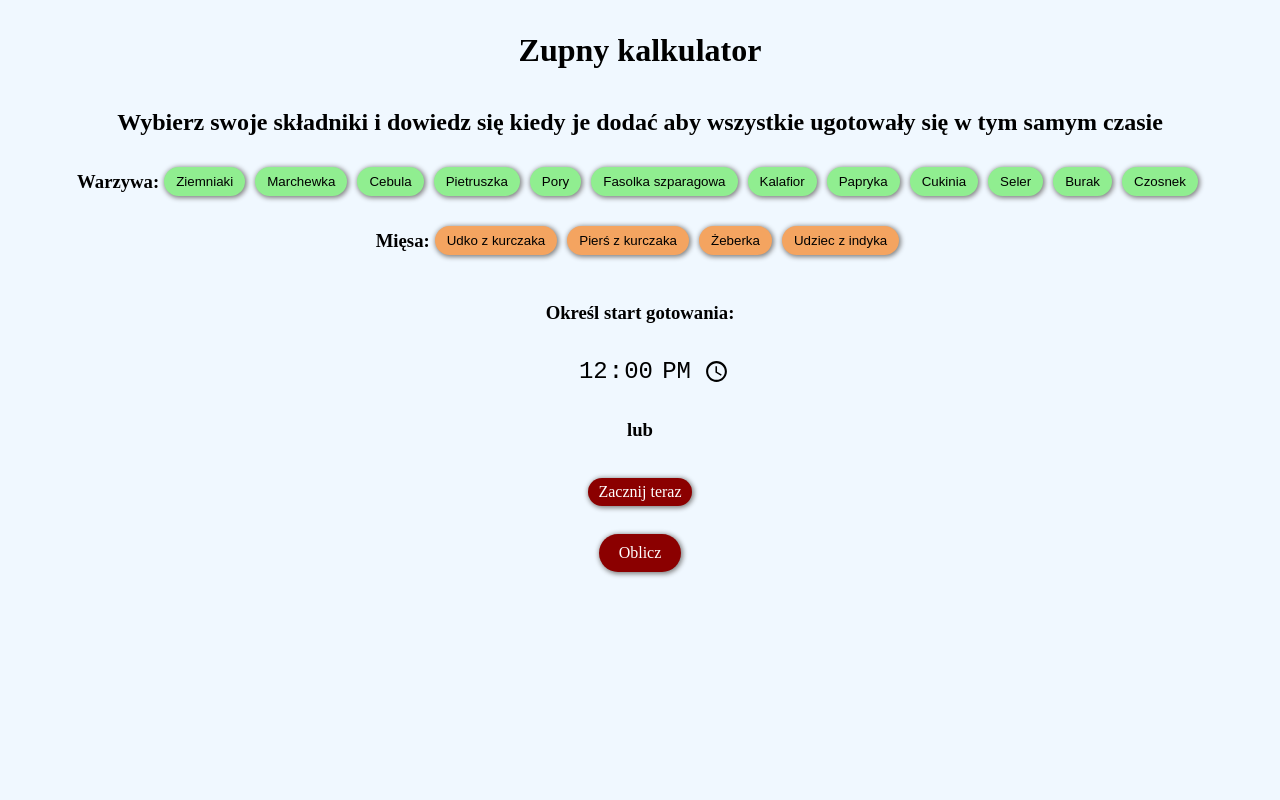
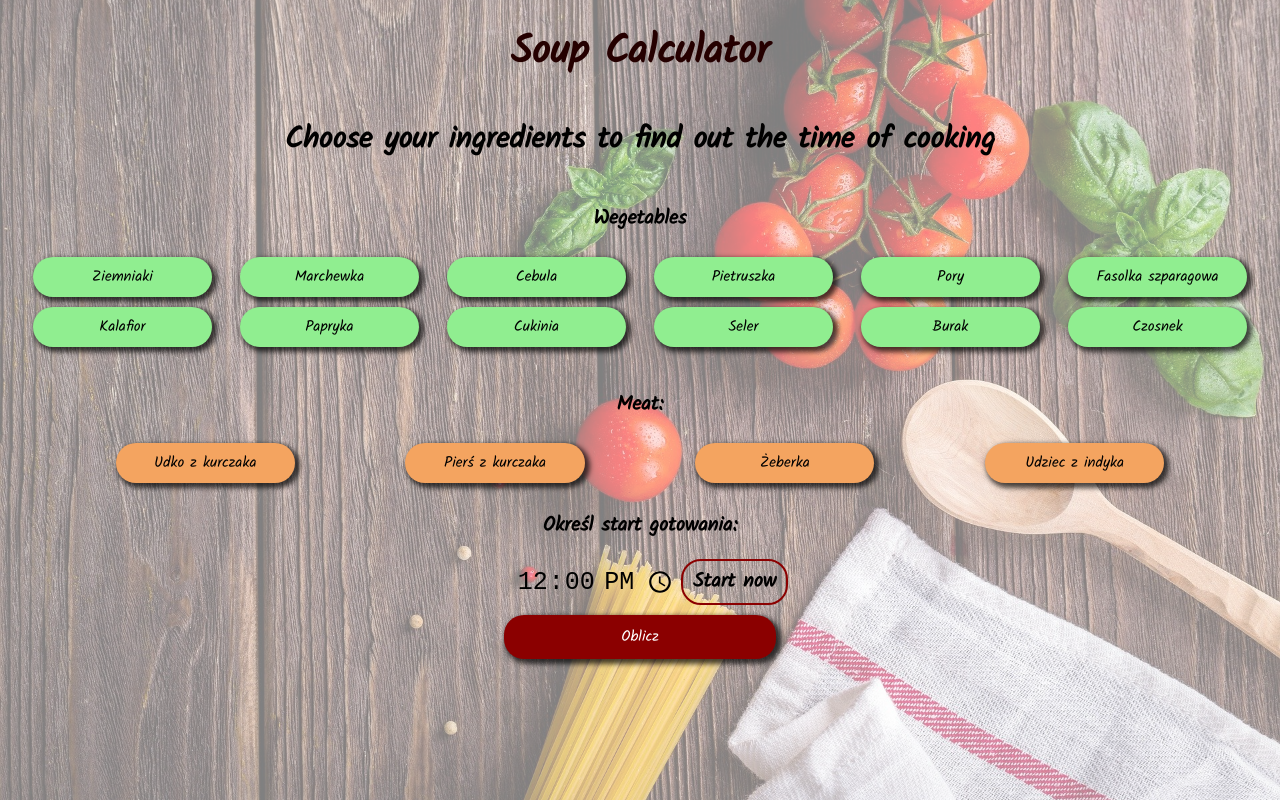
Before and after one commit to KamilSend/soup, a website: page index.html in a window 1280 px wide. Drawn offline with nearby package versions, Linux system fonts and the light colour scheme.

Commit message:
background photo, new font, some change in spacing, new start now button

```diff
--- a/index.html
+++ b/index.html
@@ -12,15 +12,24 @@
     <title>Calculator</title>
     <script src="https://ajax.googleapis.com/ajax/libs/jquery/3.4.1/jquery.min.js"></script>
 
+    <link href="https://fonts.googleapis.com/css?family=Kalam&display=swap" rel="stylesheet">
+
+
 </head>
 <body>
+
 <main>
+    <img src="kitchen.jpg" alt="kitchen" class="backgroundImg">
+    <div class="imgOverlay"></div>
+    <section id="title">
 
-    <h1>Zupny kalkulator</h1>
-    <h2>Wybierz swoje składniki i dowiedz się kiedy je dodać aby wszystkie ugotowały się w tym samym czasie</h2>
+        <h1 id="mainTitle">Soup Calculator</h1>
+        <h2>Choose your ingredients to find out the time of cooking</h2>
+    </section>
 
+    <section id="ingredients">
         <div class="foodGroup">
-    <h3>Warzywa:</h3>
+            <h3 class="foodGroupTitle">Wegetables</h3>
             <button class="ingredient button vegetable">Ziemniaki</button>
             <button class="ingredient button vegetable">Marchewka</button>
             <button class="ingredient button vegetable">Cebula</button>
@@ -35,22 +44,28 @@
             <button class="ingredient button vegetable">Czosnek</button>
         </div>
         <div class="foodGroup">
-    <h3>Mięsa:</h3>
+            <h3 class="foodGroupTitle">Meat:</h3>
             <button class="ingredient button meat">Udko z kurczaka</button>
             <button class="ingredient button meat">Pierś z kurczaka</button>
             <button class="ingredient button meat">Żeberka</button>
             <button class="ingredient button meat">Udziec z indyka</button>
         </div>
-    <h3 class="paddingMedium">Określ start gotowania:</h3>
+    </section>
+    <section id="calculations">
+        <h3>Określ start gotowania:</h3>
+        <div class="time">
         <input type="time" value="12:00" id="timeInput">
-    <h3 class="paddingMedium">lub</h3>
-    <div class="button now">Zacznij teraz</div><br>
 
-    <div id="result" class="button result">Oblicz</div>
+            <div class="button now"><h3>Start now</h3></div><br>
+        </div>
+
+
+        <a href="#mainTitle"><div id="result" class="button result">Oblicz</div></a>
         <div class="displayResult"></div>
 
         <div id="displayResult"><div id="close" class="close">X</div></div>
         <div id="cover"></div>
+    </section>
 
 
 </main>
--- a/main.js
+++ b/main.js
@@ -37,18 +37,6 @@ $.getJSON('table.json', function(data){
 
     }, 1000);
 
-   /* for (let i = 0; i < buttons.length; i++) {
-        buttons[i].addEventListener('click', function table(){
-
-            ingredients.push(data.components[i].component); //dodawanie klikniętych elementów do tablicy
-            ingredients.sort(function(a, b) { //posortowanie tablicy
-                return a.value - b.value;
-            });
-            ingredients.reverse(); //odwrócenie tablicy żeby pierwsze były największe wartości
-            buttons[i].classList.toggle('btnActive');//zaznaczenie wybranego składnika
-        })
-    }*/
-
    //tworzenie przycisków ze składnikami-----------------------------------------------------------
 
 
@@ -74,11 +62,11 @@ $.getJSON('table.json', function(data){
     //obliczanie czasów dodawania składników--------------------------------------------------------
     document.querySelector('.result').addEventListener('click', function(){
 
-
-            $('#result').click(function(){
-                $("html, body").animate({ scrollTop: 0 }, 500);
-                return false;
-            });
+            //przewijanie jquery
+            // $('#result').click(function(){
+            //     $("html, body").animate({ scrollTop: 0 }, 500);
+            //     return false;
+            // });
 
         //display.textContent +=`Najpierw wrzuć ${ingredients[0].name} o ${hour}:${minute}`;
         display.innerHTML +=`Najpierw wrzuć ${ingredients[0].name} o ${hour}:${minute}`;
@@ -110,11 +98,7 @@ $.getJSON('table.json', function(data){
                 display.innerHTML ='<div id="close" class="close">X</div>';
             });
 
-
-
         }
     });
 
-
-
 });
--- a/sass/main.scss
+++ b/sass/main.scss
@@ -1,34 +1,70 @@
 @import './_definitions.scss';
 
-h1,h2,h3,h4,h5,h6{
+body, html{
+  scroll-behavior: smooth;
+  font-size: 10px;
+}
+
+h1,h2,h3,h4,h5,h6, body, html{
   padding:0;
   margin:0;
+  text-align: center;
+  font-family: 'Kalam', cursive;
+}
+
+a{
+  text-decoration: none;
+}
+.backgroundImg{
+  position: fixed;
+  left:0;
+  top:0;
+  height: 100vh;
+  width:100vw;
+  object-fit: cover;
+}
+
+.imgOverlay{
+  background-color: rgba(255,255,255,.5);
+  position: fixed;
+  left:0;
+  top:0;
+  height: 100vh;
+  width:100vw;
+}
+
+section{
+  height: auto;
+  position: relative;
+  top:0;
+  left:0;
 }
 
 body{
   display:flex;
   justify-content: center;
-  background-color: aliceblue;
 }
-main{
-  display:flex;
-  flex-direction: column;
-  align-items: center;
-  width:90vw;
-  height:90vh;
 
   h1{
-    padding:3vh;
+    padding:2.5vh;
+    font-size: 4rem;
+    color: darken(darkred,20%);
   }
 
   h2{
-    padding:2vh;
+    padding:1.5vh;
+    font-size: 3rem;
   }
 
-  h3.paddingMedium{
-    padding:4vh;
+  h3{
+    font-size: 2rem;
+    padding:1.5vh;
   }
 
+.foodGroupTitle{
+  width:100%;
+  text-align: center;
+  margin:5px;
 }
 
 .button{
@@ -37,30 +73,55 @@ main{
   padding:5px 10px;
   outline:none;
   cursor:pointer;
-  box-shadow: 1px 1px 5px 1px gray;
+  //box-shadow: 1px 1px 5px 1px gray;
+  box-shadow: 3px 3px 5px 2px rgba(0,0,0, .7);
+  text-align: center;
+  font-size: 1.5rem;
+  font-family: 'Kalam', cursive;
 }
 
-.now, .result{
-  background-color: darkred;
-  color: white;
+.button.now{
+  border:2px solid darkred;
+  box-shadow: 3px 3px 5px 2px rgba(0,0,0, .0);
+  h3{
+    padding:0;
+  }
 }
 
 .result{
-  padding: 10px 20px;
+  width:15vw;
+  color: white;
+  background-color: darkred;
+}
+
+.result{
+  padding: 10px 40px;
+  margin-bottom:20px;
 }
 .foodGroup{
   display: flex;
+  justify-content: space-evenly;
   align-items: center;
   flex-wrap: wrap;
   padding:10px;
 }
 
 .ingredient{
-  border: 2px solid transparent;
+  border: 3px solid transparent;
+  width:14vw;
+
+  @include respond(tab-port){
+    width:25vw;
+  }
+
+  @include respond(phone){
+    width:40vw;
+    margin:3px;
+  }
 }
 
 .btnActive{
-    border: 2px solid black;
+    border: 3px solid black;
 }
 
 .vegetable{
@@ -70,28 +131,42 @@ main{
 .meat{
   background-color: sandybrown;
 }
+
+#calculations{
+  display: flex;
+  flex-direction: column;
+  justify-content: center;
+  align-items: center;
+}
+
  #timeInput{
    min-height: 30px;
-   font-size:24px;
+   font-size:2.5rem;
    padding-left:30px;
    border:none;
    outline:none;
    background-color: transparent;
  }
 
+ .time{
+   display: flex;
+   width: 100%;
+   justify-content: center;
+ }
+
  #displayResult{
-   position:absolute;
+   position:fixed;
    left:5vw;
    right:5vw;
    top:50vh;
    transform: translateY(-50%);
-
    background-color: #fefefe;
    padding:2vh;
    box-shadow: 1px 1px 5px #000000;
    border-radius: 5px;
    display:none;
    z-index: 3;
+   font-size: 2rem;
 
    @include respond(phone-land){
      top:5vh;
@@ -123,6 +198,6 @@ main{
   bottom:0;
   background-color: lightgray;
   z-index:2;
-  opacity:.2;
+  opacity:.8;
   display: none;
 }
```
Also changed, not shown: sass/_definitions.scss (+4 -4 lines), css/style.css, kitchen.jpg (added). Lines whose indentation alone changed are shown as unchanged.
